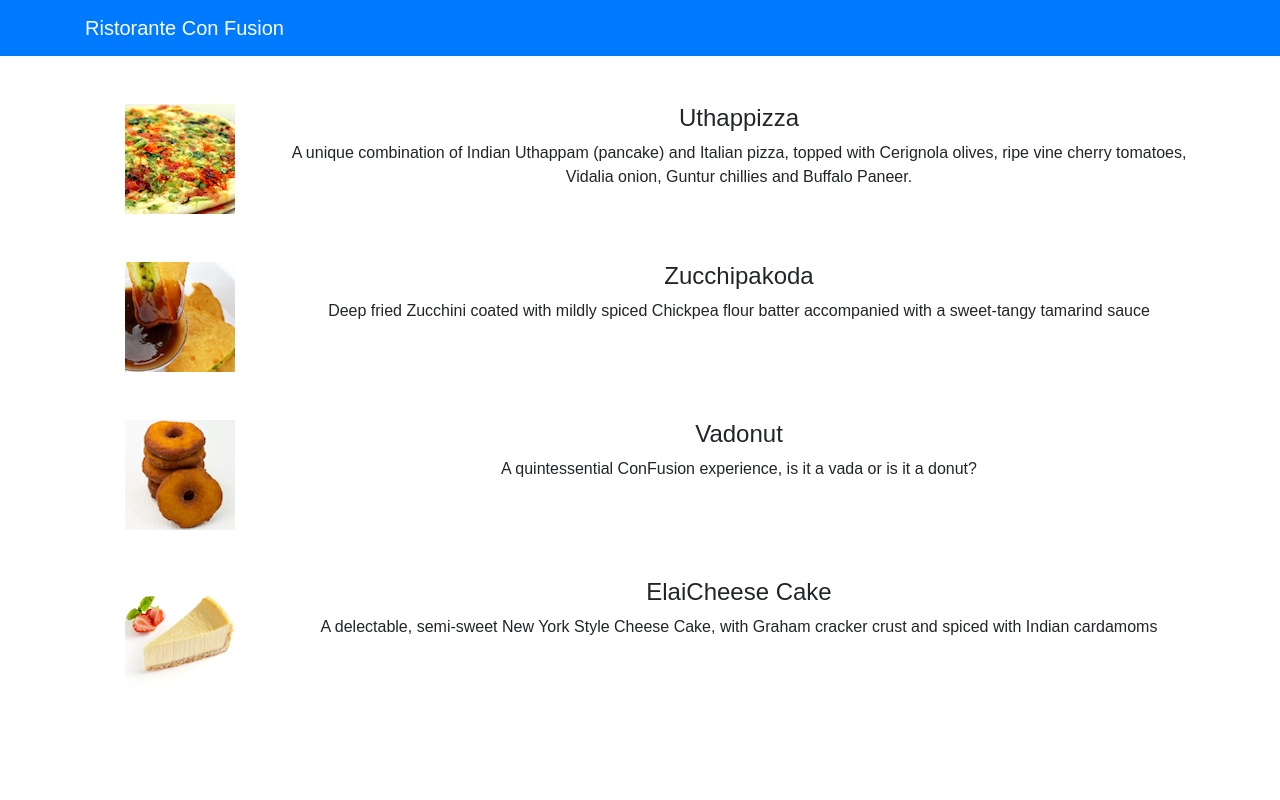
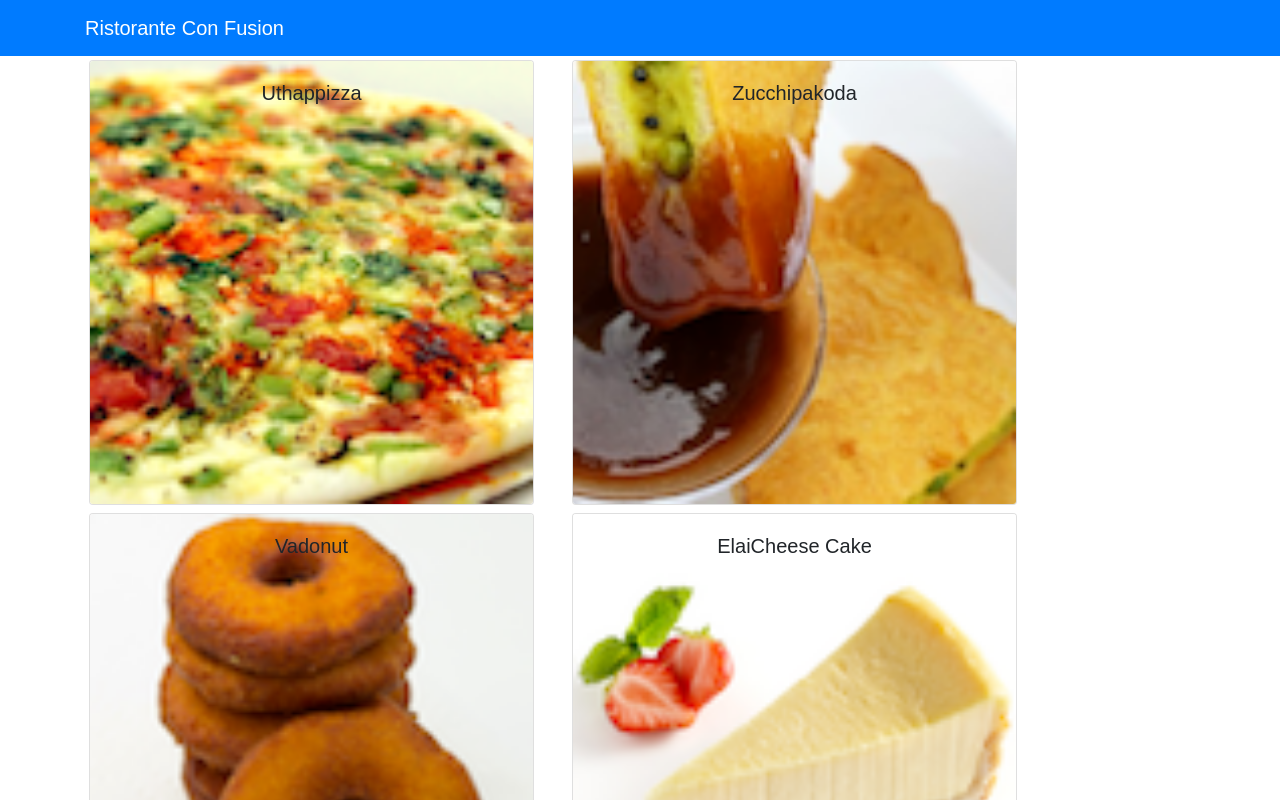
Before and after one commit to ysjprojects/coursera-react, a React (Create React App) app: page / in a window 1280 px wide. Shown: the top 800 px of the page. Built offline with nearby package versions, Linux system fonts and the light colour scheme.

Commit message:
Components Part 2

```diff
--- a/src/App.js
+++ b/src/App.js
@@ -3,8 +3,17 @@
 import { Navbar, NavbarBrand } from 'reactstrap';
 import Menu from './components/MenuComponent';
 import './App.css';
+import { DISHES } from './shared/dishes';
 
 class App extends Component {
+
+  constructor(props) {
+    super(props);
+    this.state = {
+      dishes: DISHES
+    };
+  }
+
   render() {
     return (
       <div className="App">
@@ -15,7 +24,7 @@
             </NavbarBrand>
           </div>
         </Navbar>
-        <Menu />
+        <Menu dishes={this.state.dishes} />
 
       </div>
     );
--- a/src/components/MenuComponent.js
+++ b/src/components/MenuComponent.js
@@ -1,5 +1,8 @@
 import React, { Component } from 'react';
-import { Media } from 'reactstrap';
+import {
+    Card, CardImg, CardImgOverlay, CardText, CardBody,
+    CardTitle
+} from 'reactstrap';
 
 
 class Menu extends Component {
@@ -8,61 +11,44 @@
         super(props);
 
         this.state = {
-            dishes: [
-                {
-                    id: 0,
-                    name: 'Uthappizza',
-                    image: 'assets/images/uthappizza.png',
-                    category: 'mains',
-                    label: 'Hot',
-                    price: '4.99',
-                    description: 'A unique combination of Indian Uthappam (pancake) and Italian pizza, topped with Cerignola olives, ripe vine cherry tomatoes, Vidalia onion, Guntur chillies and Buffalo Paneer.'
-                },
-                {
-                    id: 1,
-                    name: 'Zucchipakoda',
-                    image: 'assets/images/zucchipakoda.png',
-                    category: 'appetizer',
-                    label: '',
-                    price: '1.99',
-                    description: 'Deep fried Zucchini coated with mildly spiced Chickpea flour batter accompanied with a sweet-tangy tamarind sauce'
-                },
-                {
-                    id: 2,
-                    name: 'Vadonut',
-                    image: 'assets/images/vadonut.png',
-                    category: 'appetizer',
-                    label: 'New',
-                    price: '1.99',
-                    description: 'A quintessential ConFusion experience, is it a vada or is it a donut?'
-                },
-                {
-                    id: 3,
-                    name: 'ElaiCheese Cake',
-                    image: 'assets/images/elaicheesecake.png',
-                    category: 'dessert',
-                    label: '',
-                    price: '2.99',
-                    description: 'A delectable, semi-sweet New York Style Cheese Cake, with Graham cracker crust and spiced with Indian cardamoms'
-                }
-            ],
+            selectedDish: null
+        }
+    }
+
+    onDishSelect(dish) {
+        this.setState({ selectedDish: dish });
+    }
+
+    renderDish(dish) {
+        if (dish != null) {
+            return (
+                <Card>
+                    <CardImg width="100%" src={dish.image} alt={dish.name} />
+                    <CardBody>
+                        <CardTitle>{dish.name}</CardTitle>
+                        <CardText>{dish.description}</CardText>
+                    </CardBody>
+                </Card>
+            )
+        }
+        else {
+            return (
+                <div></div>
+            )
         }
     }
 
     render() {
 
-        const menu = this.state.dishes.map((dish) => {
+        const menu = this.props.dishes.map((dish) => {
             return (
-                <div key={dish.id} className="col-12 mt-5">
-                    <Media tag="li">
-                        <Media left middle>
-                            <Media object src={dish.image} alt={dish.name}></Media>
-                        </Media>
-                        <Media body className="ml-5">
-                            <Media heading>{dish.name}</Media>
-                            <p>{dish.description}</p>
-                        </Media>
-                    </Media>
+                <div key={dish.id} className="col-12 col-md-5 m-1">
+                    <Card onClick={() => this.onDishSelect(dish)}>
+                        <CardImg width="100%" src={dish.image} alt={dish.name} />
+                        <CardImgOverlay>
+                            <CardTitle>{dish.name}</CardTitle>
+                        </CardImgOverlay>
+                    </Card>
 
                 </div>
             );
@@ -72,10 +58,11 @@
         return (
             <div className="container">
                 <div className="row">
-                    <Media list>
-                        {menu}
-                    </Media>
+                    {menu}
                 </div>
+                <duv className="row">
+                    {this.renderDish(this.state.selectedDish)}
+                </duv>
             </div>
         );
     }
--- /dev/null
+++ b/src/shared/dishes.js
@@ -0,0 +1,36 @@
+export const DISHES = [{
+    id: 0,
+    name: 'Uthappizza',
+    image: 'assets/images/uthappizza.png',
+    category: 'mains',
+    label: 'Hot',
+    price: '4.99',
+    description: 'A unique combination of Indian Uthappam (pancake) and Italian pizza, topped with Cerignola olives, ripe vine cherry tomatoes, Vidalia onion, Guntur chillies and Buffalo Paneer.'
+},
+{
+    id: 1,
+    name: 'Zucchipakoda',
+    image: 'assets/images/zucchipakoda.png',
+    category: 'appetizer',
+    label: '',
+    price: '1.99',
+    description: 'Deep fried Zucchini coated with mildly spiced Chickpea flour batter accompanied with a sweet-tangy tamarind sauce'
+},
+{
+    id: 2,
+    name: 'Vadonut',
+    image: 'assets/images/vadonut.png',
+    category: 'appetizer',
+    label: 'New',
+    price: '1.99',
+    description: 'A quintessential ConFusion experience, is it a vada or is it a donut?'
+},
+{
+    id: 3,
+    name: 'ElaiCheese Cake',
+    image: 'assets/images/elaicheesecake.png',
+    category: 'dessert',
+    label: '',
+    price: '2.99',
+    description: 'A delectable, semi-sweet New York Style Cheese Cake, with Graham cracker crust and spiced with Indian cardamoms'
+}]
```
